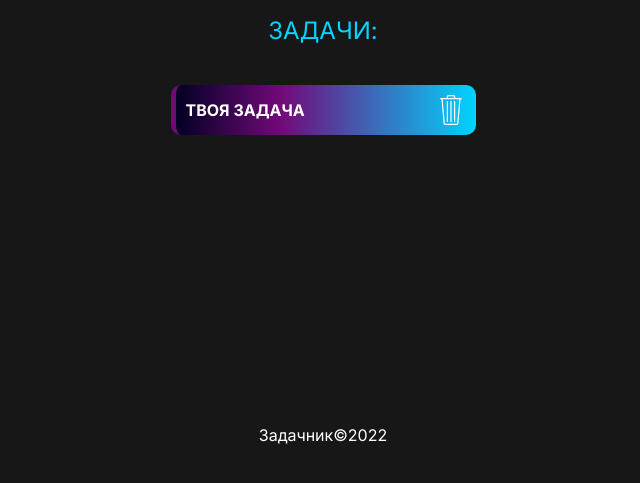
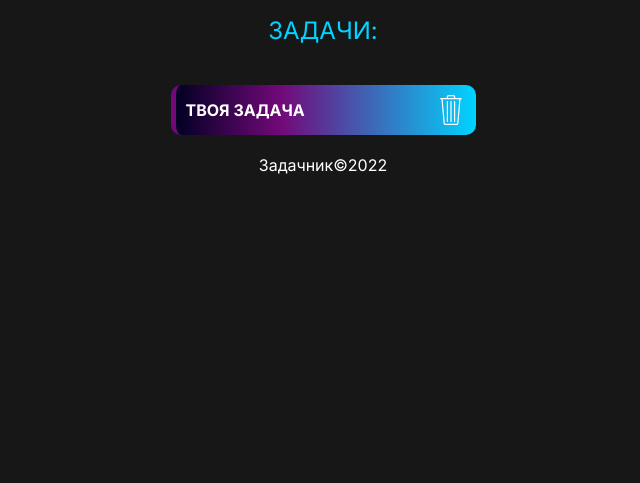
Before and after one commit to n1ckwhite/to-do, a plain HTML site: page index.html in a window 1280 px wide. Shown: the part 213-696 px from the top of the page, without its empty margins (317-957 px from the left). Drawn offline with Linux system fonts and the light colour scheme.

Commit message:
style: удаление стилей для overflow в блоке todo__list

```diff
--- a/style.css
+++ b/style.css
@@ -114,20 +114,11 @@
 }
 
 .todo__list {
-  height: 40vh;
   padding: 0;
   margin: 0;
   padding-top: 20px;
   display: flex;
   flex-direction: column;
-  overflow: auto;
-  -ms-overflow-style: none;
-  scrollbar-width: none;
-}
-
-.todo__list::-webkit-scrollbar {
-  width: 0;
-  height: 0;
 }
 
 .todo__text {
```
